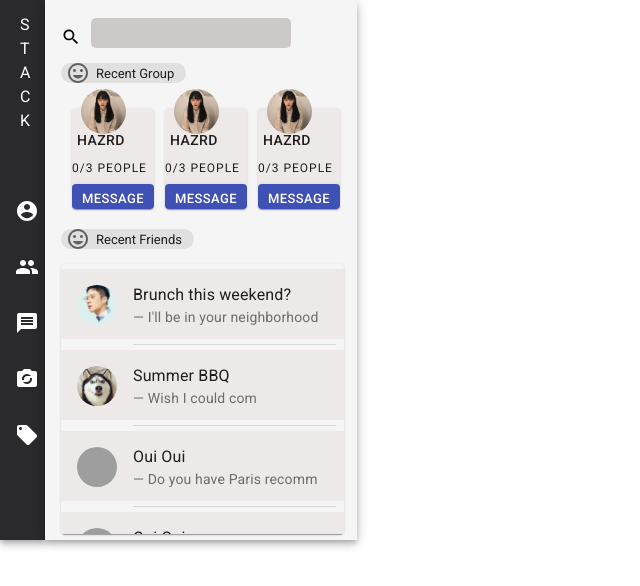
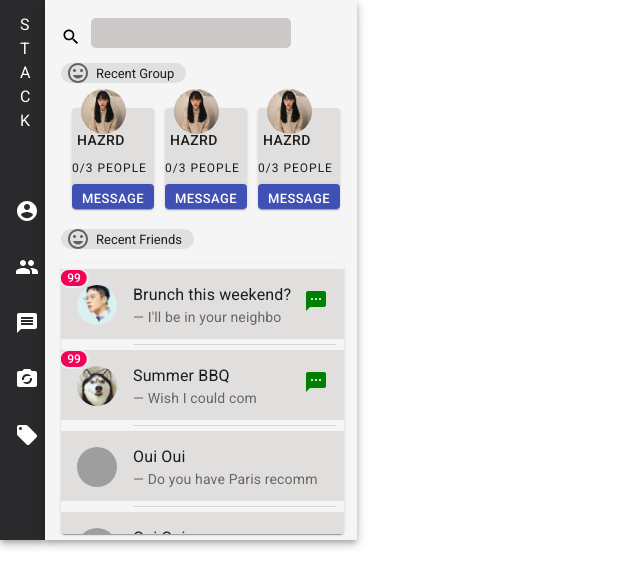
Before and after one commit to WebStar713/react-electron-slackchat, a React (Create React App) app: page / in a window 1280 px wide. Shown: the top 586 px of the page, without its empty margins (0-640 px from the left). Built offline with nearby package versions, Linux system fonts and the light colour scheme; grey boxes are pictures that could not be loaded.

Commit message:
add some social bar UI

```diff
--- a/src/component/FriendsList.js
+++ b/src/component/FriendsList.js
@@ -1,7 +1,7 @@
 import React from 'react';
 import { Scrollbars } from 'react-custom-scrollbars';
-import { makeStyles } from '@material-ui/core/styles';
-import { List, ListItem, Divider, ListItemText, ListItemAvatar, Avatar, Typography } from '@material-ui/core';
+import { makeStyles, withStyles } from '@material-ui/core/styles';
+import { Badge, List, ListItem, Divider, ListItemText, ListItemAvatar, Avatar, SvgIcon, IconButton } from '@material-ui/core';
 import Avator1 from '../static/images/avatar/3.jpg';
 import Avator2 from '../static/images/avatar/2.jpg';
 
@@ -18,12 +18,23 @@ const useStyles = makeStyles(theme => ({
     margin: '5px 0px',
     height: 70,
     width: 283,
-    backgroundColor: 'rgba(238, 233, 233)',
+    backgroundColor: 'rgba(225, 223, 222)',
     '&:hover': {
       backgroundColor: 'rgba(100, 149, 237)',
     }
-  }
+  },
 }));
+
+const MesBadge = withStyles(theme => ({
+  badge: {
+    top: '18%',
+    right: 270,
+    // The border color match the background color.
+    border: `2px solid ${
+      theme.palette.type === 'light' ? theme.palette.grey[200] : theme.palette.grey[900]
+    }`,
+  },
+}))(Badge);
 
 function FriendList() {
   const classes = useStyles();
@@ -34,6 +45,7 @@ function FriendList() {
 
   return (
     <List className={classes.root}>
+      <MesBadge className={classes.Badeg} badgeContent={99} color="secondary">
         <ListItem className={classes.Item} alignItems="flex-start" onClick={handleClick}>
           <ListItemAvatar>
             <Avatar alt="Remy Sharp" src={Avator1} />
@@ -41,10 +53,17 @@ function FriendList() {
           <ListItemText
             className={classes.Text}
             primary="Brunch this weekend?"
-          secondary=" — I'll be in your neighborhood"
+            secondary=" — I'll be in your neighbo"
           />
+          <IconButton size='medium' edge="end">
+            <SvgIcon htmlColor="green">
+              <path d="M20 2H4c-1.1 0-1.99.9-1.99 2L2 22l4-4h14c1.1 0 2-.9 2-2V4c0-1.1-.9-2-2-2zM9 11H7V9h2v2zm4 0h-2V9h2v2zm4 0h-2V9h2v2z"/>
+            </SvgIcon>
+          </IconButton>
         </ListItem>
+      </MesBadge>
       <Divider variant="inset" component="li" />
+      <MesBadge className={classes.Badeg} badgeContent={99} color="secondary">
         <ListItem className={classes.Item} alignItems="flex-start">
           <ListItemAvatar>
             <Avatar alt="Remy Sharp" src={Avator2} />
@@ -54,7 +73,13 @@ function FriendList() {
             primary="Summer BBQ"
             secondary=" — Wish I could com"
           />
+          <IconButton size='medium' edge="end">
+            <SvgIcon htmlColor="green">
+              <path d="M20 2H4c-1.1 0-1.99.9-1.99 2L2 22l4-4h14c1.1 0 2-.9 2-2V4c0-1.1-.9-2-2-2zM9 11H7V9h2v2zm4 0h-2V9h2v2zm4 0h-2V9h2v2z"/>
+            </SvgIcon>
+          </IconButton>
         </ListItem>
+      </MesBadge>
       <Divider variant="inset" component="li" />
       <ListItem className={classes.Item} alignItems="flex-start">
         <ListItemAvatar>
--- a/src/component/GroupCard.js
+++ b/src/component/GroupCard.js
@@ -15,7 +15,7 @@ const useStyle = makeStyles(theme => ({
     padding: '0px',
     width: 82,
     height: 101,
-    backgroundColor: 'rgba(238, 233, 233)',
+    backgroundColor: 'rgba(225, 223, 222)',
   },
   AvatarText: {
     margin: '15px 5px',
```
Lines whose indentation alone changed are shown as unchanged.
